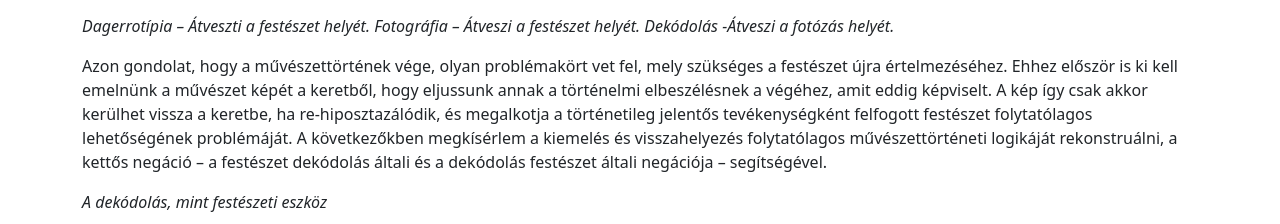
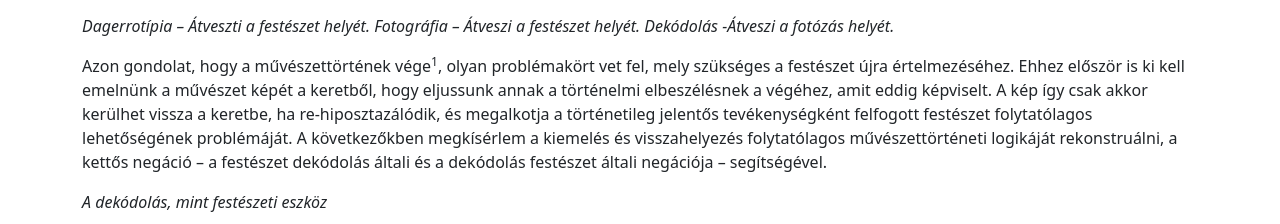
Before and after one commit to bankitomi32/matlab, a plain HTML site: page index.html in a window 1280 px wide. Shown: the part 194-418 px from the top of the page. Drawn offline with nearby package versions, Linux system fonts and the light colour scheme.

Commit message:
Update index.html

```diff
--- a/index.html
+++ b/index.html
@@ -32,7 +32,7 @@
                 <h1><center>A festészet negációjának kódolhatósága</center></h1>
                 <p class="lead"><center><b>Re-hiposztazálás negatívokon keresztül</b></center></p>
                 <p align=”right”><i>Dagerrotípia – Átveszti a festészet helyét. Fotográfia – Átveszi a festészet helyét. Dekódolás -Átveszi a fotózás helyét.</i></p>
-<p>Azon gondolat, hogy a művészettörtének vége, olyan problémakört vet fel, mely szükséges a festészet újra értelmezéséhez. Ehhez először is ki kell emelnünk a művészet képét a keretből, hogy eljussunk annak a történelmi elbeszélésnek a végéhez, amit eddig képviselt. A kép így csak akkor kerülhet vissza a keretbe, ha re-hiposztazálódik, és megalkotja a történetileg jelentős tevékenységként felfogott festészet folytatólagos lehetőségének problémáját.
+<p>Azon gondolat, hogy a művészettörtének vége<sup>1</sup>, olyan problémakört vet fel, mely szükséges a festészet újra értelmezéséhez. Ehhez először is ki kell emelnünk a művészet képét a keretből, hogy eljussunk annak a történelmi elbeszélésnek a végéhez, amit eddig képviselt. A kép így csak akkor kerülhet vissza a keretbe, ha re-hiposztazálódik, és megalkotja a történetileg jelentős tevékenységként felfogott festészet folytatólagos lehetőségének problémáját.
 A következőkben megkísérlem a kiemelés és visszahelyezés folytatólagos művészettörténeti logikáját rekonstruálni, a kettős negáció – a festészet dekódolás általi és a dekódolás festészet általi negációja – segítségével.</p>
 <p align=”right”><i>A dekódolás, mint festészeti eszköz</i></p>
 <p>A blokkcsonkítási kódolás (BTC) a szürkeárnyalatos képek veszteséges képtömörítési technikájának egyik típusa. Az eredeti képeket blokkokra osztja, majd kvantálóval csökkenti a szürke szintek számát az egyes blokkokban, miközben megtartja ugyanazt az átlagot és szórást. A szürke szín lecsökkentéséből felépülő kéttónusú chiaroscurós, tömörített képek olyan foltrendszereket alkothatnak, mely a kettős negáció átal - a festmény negációja és a negítív negációja - felfedik a nem látható szürkét az elme számára. </p>
```
